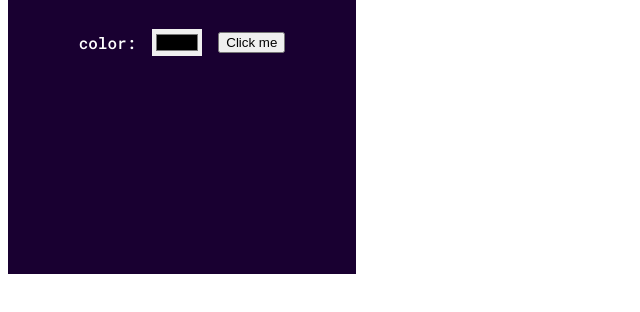
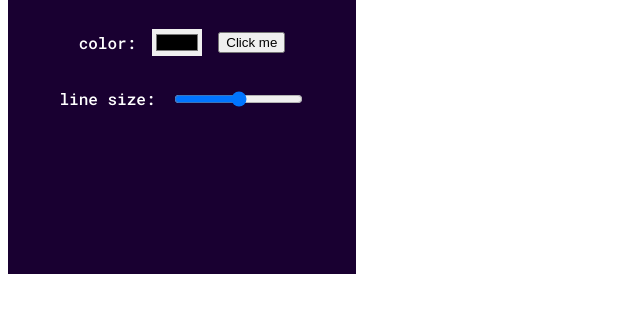
Before and after one commit to devhindo/doodle, a website with bundled scripts: page src/index.html in a window 1280 px wide. Shown: the part 82-394 px from the top of the page, without its empty margins (0-640 px from the left). Built offline with nearby package versions, Linux system fonts and the light colour scheme; some packages are replaced by stand-ins of ours; files whose address does not match are found by name.

Commit message:
added line width feature

```diff
--- a/src/index.html
+++ b/src/index.html
@@ -17,6 +17,10 @@
                 <input type="color" id="color-selector" name="color-selector" value="#000000">
                 <button id="console">Click me</button>
             </div>
+            <div class="slider">
+                <label for="size">line size:</label>
+                <input type="range" min="1" max="100" value="50" class="slider" id="size">
+            </div>
         </div>
     </div>
     <script src="../dist/index.js" type="module"></script>
--- a/src/index.ts
+++ b/src/index.ts
@@ -20,18 +20,6 @@ colorSelector.addEventListener('input', (event: Event) => {
     console.log(`Selected color is ${selectedColor}`);
     color = selectedColor;
 
-    /*chrome.storage.local.set({'color': color}).then(() => {
-        console.log('The color is set to ' + color);
-    });
-    chrome.storage.local.get(['color']).then((result) => {
-        console.log("Value currently is (get - index.ts) " + result.key);
-    });
-    chrome.storage.sync.get(null, function(items) {
-        var allKeys = Object.keys(items);
-        console.log(allKeys);
-    });
-    */
-
     chrome.storage.sync.set({'color': color}, function() {
         console.log('The color is set to ' + color);
     });
@@ -39,10 +27,14 @@ colorSelector.addEventListener('input', (event: Event) => {
 
 });
 
-// chrome.tabs.query({currentWindow: true, active: true}, function(tabs) {
-//     console.log(tabs[0].url);
-// });
+const slider = document.getElementById('size') as HTMLInputElement;
 
-// chrome.storage.sync.set({'color': color}, function() {
-//     console.log('The color is set.');
-// });
+chrome.storage.sync.get(['size'], function(result) {
+    slider.value = result.size;
+});
+
+slider.addEventListener('input', (event: Event) => {
+    chrome.storage.sync.set({'size': slider.value}, function() {
+        console.log('The size is set to (index.ts)' + slider.value);
+    });
+});
--- a/src/style.css
+++ b/src/style.css
@@ -29,7 +29,14 @@ h1 {
     border: none;
 }
 
-.color-box {
+.content {
+    display: flex;
+    flex-direction: column;
+    gap: 2rem;
+    justify-content: center;
+}
+
+.color-box, .slider {
     display: flex;
     justify-content: center;
     align-items: center;
```
Also changed, not shown: src/contentscript.ts (+18 -2 lines).
